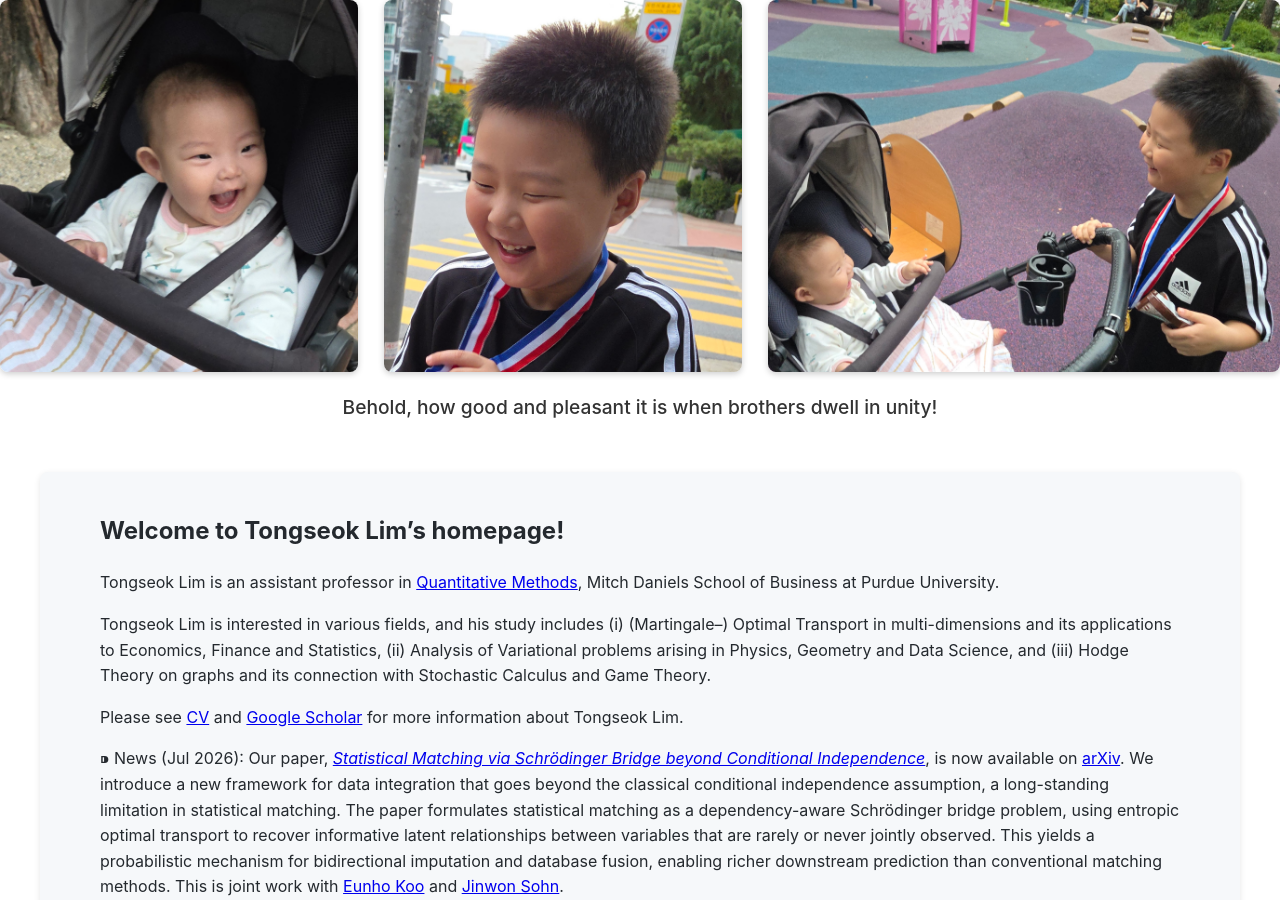
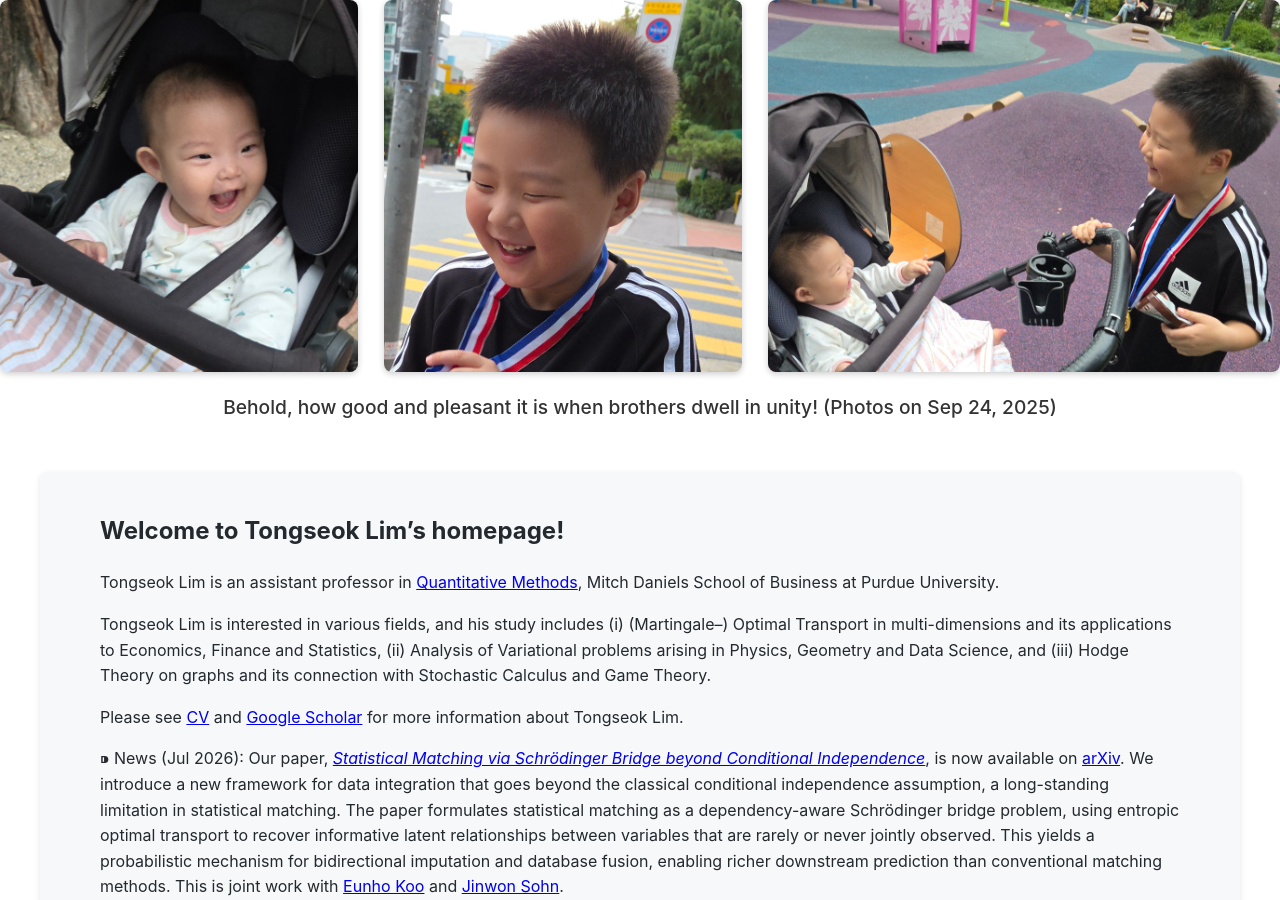
Before and after one commit to tlim0213/tlim0213.github.io, a Jekyll site: the page built from README.md, in a window 1280 px wide and 900 px high. Built offline with Jekyll 4.4.1, drawn with Linux system fonts in a browser that asks for light colours; our own code applies the rules of GitHub Pages for plain Markdown files.

Commit message:
Update default.html

```diff
--- a/_layouts/default.html
+++ b/_layouts/default.html
@@ -18,7 +18,7 @@
   </div>
 
   <div class="banner-text">
-    <p>Behold, how good and pleasant it is when brothers dwell in unity!</p>
+    <p>Behold, how good and pleasant it is when brothers dwell in unity! (Photos on Sep 24, 2025)</p>
   </div>
 </header>
 
```
